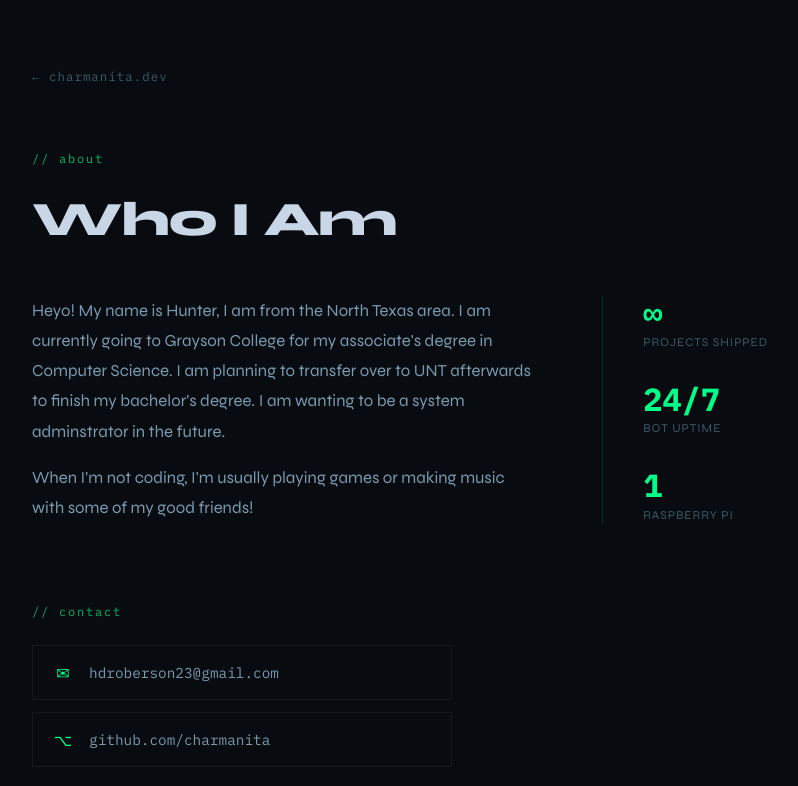
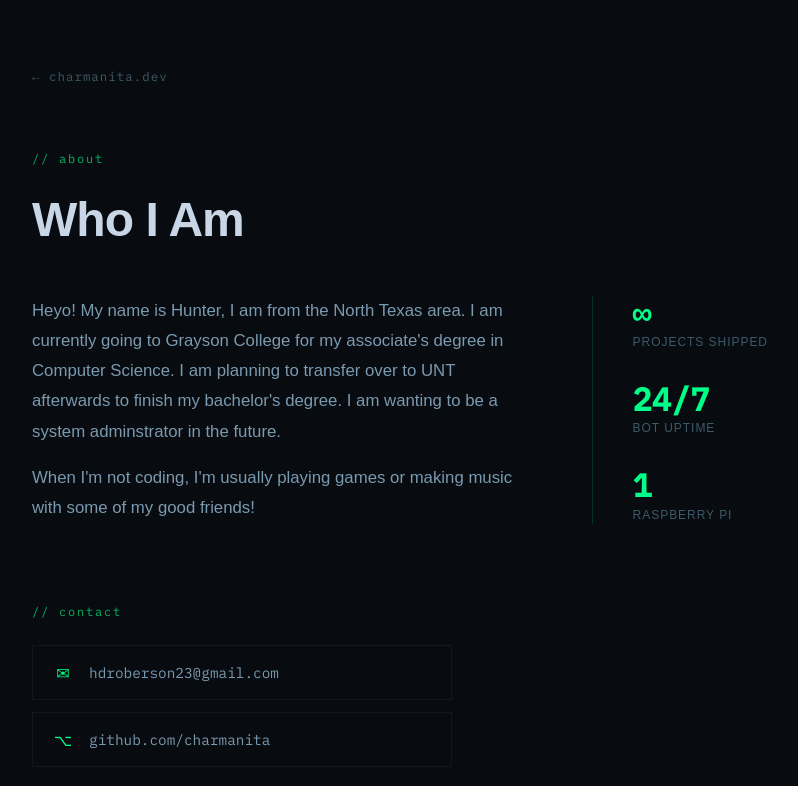
Before and after one commit to charmanita/charmanita.dev, a SvelteKit app: page /about in a window 1280 px wide. Shown: the top 786 px of the page, without its empty margins (240-1038 px from the left). Built offline with nearby package versions, Linux system fonts and the light colour scheme; no server answers.

Commit message:
made site loading faster by removing import font links from each webpage and just putting into layout

```diff
--- a/src/routes/+layout.svelte
+++ b/src/routes/+layout.svelte
@@ -1,5 +1,5 @@
 <script lang="ts">
-	import "../app.css";
+	import '../app.css';
 	import favicon from '$lib/assets/favicon.jpg';
 
 	let { children } = $props();
@@ -7,6 +7,12 @@
 
 <svelte:head>
 	<link rel="icon" href={favicon} />
+	<link rel="preconnect" href="https://fonts.googleapis.com" />
+	<link rel="preconnect" href="https://fonts.gstatic.com" crossorigin="anonymous" />
+	<link
+		rel="stylesheet"
+		href="https://fonts.googleapis.com/css2?family=IBM+Plex+Mono:wght@400;500&display=swap"
+	/>
 </svelte:head>
 
 {@render children()}
--- a/src/routes/+page.svelte
+++ b/src/routes/+page.svelte
@@ -6,10 +6,7 @@
 	/>
 	<meta property="og:url" content="https://charmanita.dev/" />
 	<meta property="og:type" content="website" />
-	<meta
-		property="og:image"
-		content="https://charmanita-dev.hdroberson23.workers.dev/images/og-image.png"
-	/>
+	<meta property="og:image" content="https://charmanita.dev/images/og-image.png" />
 	<meta name="theme-color" content="#00ff88" />
 	<meta property="og:site_name" content="charmanita.dev" />
 </svelte:head>
@@ -35,8 +32,6 @@
 </main>
 
 <style>
-	@import url('https://fonts.googleapis.com/css2?family=IBM+Plex+Mono:wght@400;500&display=swap');
-
 	:global(*, *::before, *::after) {
 		margin: 0;
 		padding: 0;
--- a/src/routes/about/+page.svelte
+++ b/src/routes/about/+page.svelte
@@ -75,8 +75,6 @@
 </main>
 
 <style>
-	@import url('https://fonts.googleapis.com/css2?family=IBM+Plex+Mono:wght@400;500;700&family=Syne:wght@400;600;800&display=swap');
-
 	:global(*, *::before, *::after) {
 		margin: 0;
 		padding: 0;
--- a/src/routes/blog/+page.svelte
+++ b/src/routes/blog/+page.svelte
@@ -29,8 +29,6 @@
 </main>
 
 <style>
-	@import url('https://fonts.googleapis.com/css2?family=IBM+Plex+Mono:wght@400;500&display=swap');
-
 	:global(*, *::before, *::after) {
 		margin: 0;
 		padding: 0;
--- a/src/routes/blog/[slug]/+page.svelte
+++ b/src/routes/blog/[slug]/+page.svelte
@@ -21,8 +21,6 @@
 </main>
 
 <style>
-	@import url('https://fonts.googleapis.com/css2?family=IBM+Plex+Mono:wght@400;500&display=swap');
-
 	:global(*, *::before, *::after) {
 		margin: 0;
 		padding: 0;
--- a/src/routes/minecraft-server/+page.svelte
+++ b/src/routes/minecraft-server/+page.svelte
@@ -100,8 +100,6 @@
 </main>
 
 <style>
-	@import url('https://fonts.googleapis.com/css2?family=IBM+Plex+Mono:wght@400;500&display=swap');
-
 	:global(*, *::before, *::after) {
 		margin: 0;
 		padding: 0;
```
